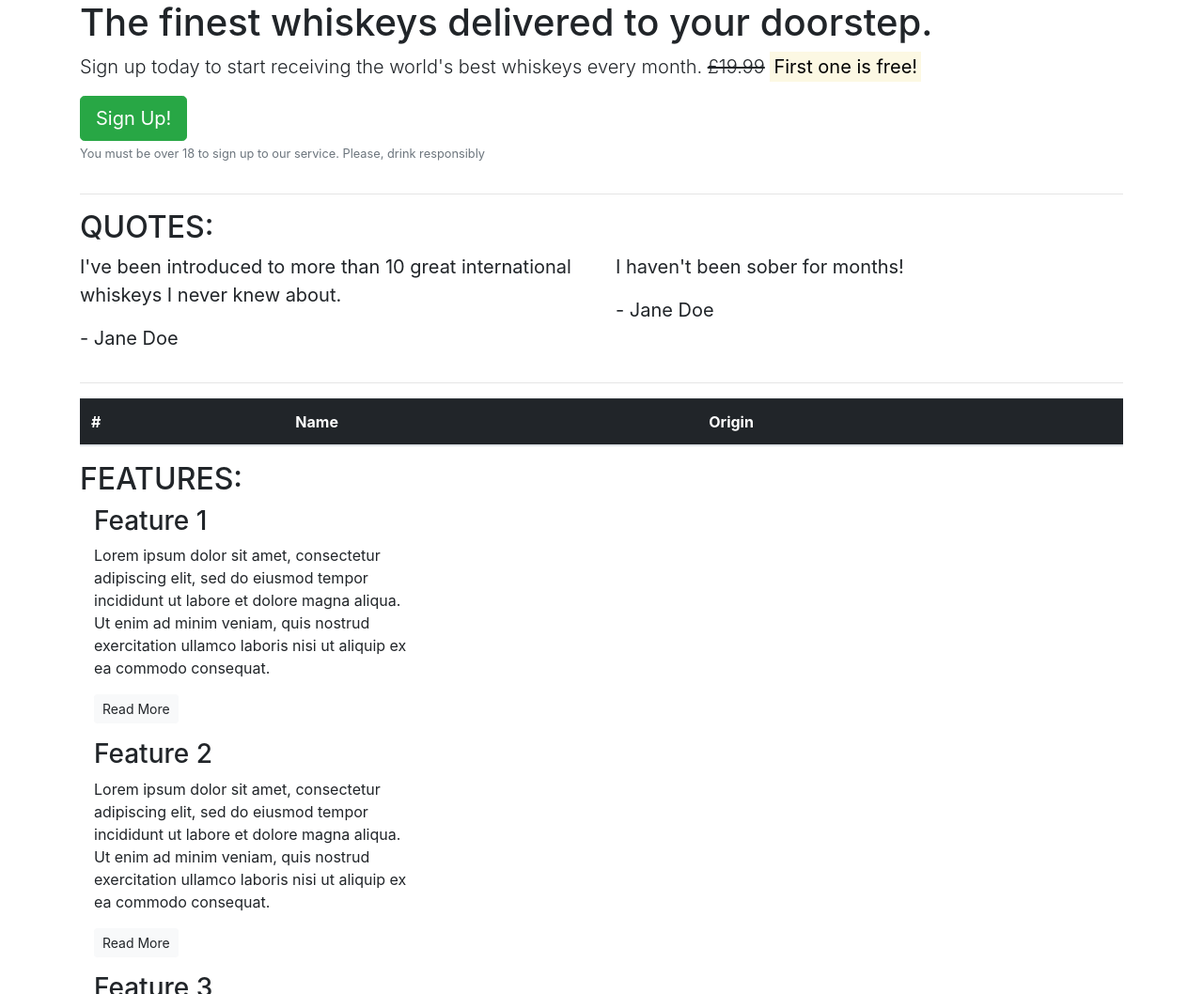
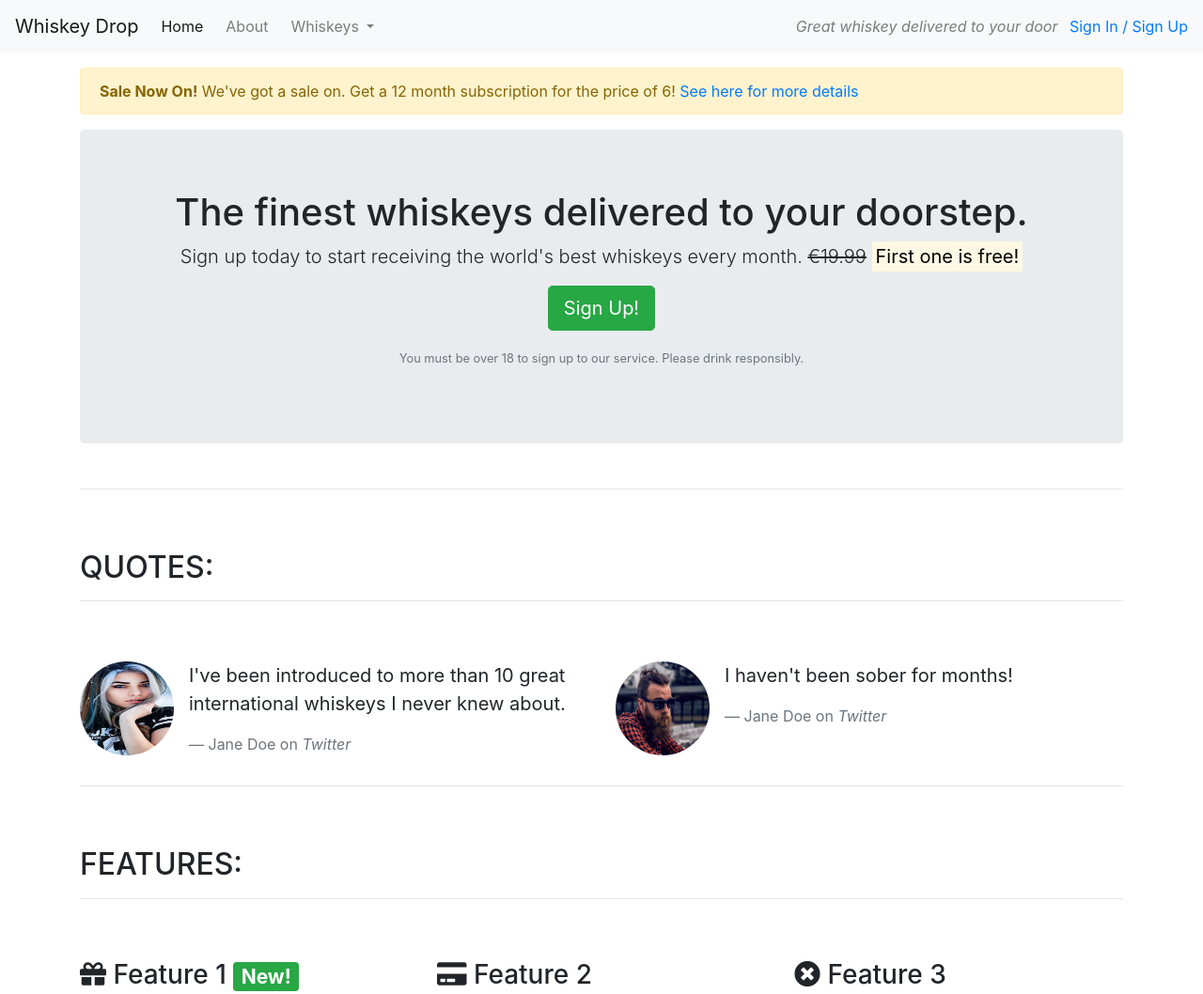
Before and after one commit to grant-britchford/BootStrap, a website: page index.html in a window 1280 px wide. Shown: the top 1058 px of the page at 94% size. Drawn offline with nearby package versions, Linux system fonts and the light colour scheme.

Commit message:
icons and images added

```diff
--- a/index.html
+++ b/index.html
@@ -1,95 +1,138 @@
 <!DOCTYPE html>
-<html lang="en">
+<html lang="en-us">
 
 <head>
-    <meta charset="UTF-8">
+    <meta charset="utf-8">
     <meta name="viewport" content="width=device-width, initial-scale=1.0">
-    <title>Whiskey Drop I taste a new whiskey every month!!!</title>
-    <!-- Bootstrap CSS -->
-    <link rel="stylesheet" href="https://cdn.jsdelivr.net/npm/bootstrap@4.1.3/dist/css/bootstrap.min.css"
-        integrity="sha384-MCw98/SFnGE8fJT3GXwEOngsV7Zt27NXFoaoApmYm81iuXoPkFOJwJ8ERdknLPMO" crossorigin="anonymous">
+    <title>Whiskey Drop | Taste a new whiskey every month</title>
+    <link rel="stylesheet" href="https://maxcdn.bootstrapcdn.com/bootstrap/4.1.3/css/bootstrap.min.css">
+    <link rel="stylesheet" href="https://use.fontawesome.com/releases/v5.6.1/css/all.css" integrity="sha384-gfdkjb5BdAXd+lj+gudLWI+BXq4IuLW5IT+brZEZsLFm++aCMlF1V92rMkPaX4PP" crossorigin="anonymous">
 </head>
 
 <body>
-    <article class="container">
+    <!--Nav-->
+    <nav class="navbar navbar-light navbar-expand-sm bg-light">
+        <a href="/" class="navbar-brand">
+                    Whiskey Drop</a>
+
+        <button class="navbar-toggler ml-auto" type="button" data-toggle="collapse" data-target="#navbarNavDropdown" aria-controls="navbarNavDropdown" aria-expanded="false" aria-label="Toggle navigation">
+        <span class="navbar-toggler-icon"></span></button>
+
+        <div class="collapse navbar-collapse" id="navbarNavDropdown">
+            <ul class="navbar-nav mr-auto">
+                <li class="active nav-item mr-2"><a class="nav-link" href="/">Home</a></li>
+                <li class="nav-item mr-2"><a class="nav-link" href="">About</a></li>
+                <li class="nav-item dropdown">
+                    <a class="nav-link dropdown-toggle" href="#" id="navbarDropdownMenuLink" role="button" data-toggle="dropdown" aria-haspopup="true" aria-expanded="false">
+          Whiskeys
+        </a>
+                    <div class="dropdown-menu" aria-labelledby="navbarDropdownMenuLink">
+                        <a class="dropdown-item" href="#">Irish</a>
+                        <a class="dropdown-item" href="#">Scotch</a>
+                        <a class="dropdown-item" href="#">Japanese</a>
+                        <a class="dropdown-item" href="#">American</a>
+                    </div>
+                </li>
+
+                <li class="nav-item mr-2 d-block d-sm-none"><a class="nav-link" href="">Sign In / Sign Up</a></li>
+            </ul>
+        </div>
+        <div class="d-none d-md-block">
+            <p class="navbar-text my-auto mr-2"><i>Great whiskey delivered to your door</i></p>
+            <a href="/login">Sign In / Sign Up</a>
+        </div>
+        <!--</div>-->
+    </nav>
+    <article class="container mt-3">
+        <div class="row d-none d-sm-block">
+            <div class="col-12">
+                <div class="alert alert-warning">
+                    <strong>Sale Now On!</strong> We've got a sale on. Get a 12 month subscription for the price of 6! <a href="">See here for more details</a>
+                </div>
+            </div>
+        </div>
         <!-- Callout -->
         <div class="row">
             <div class="col-12">
-                <section class="callout">
+                <section class="callout jumbotron text-center">
                     <h1>The finest whiskeys delivered to your doorstep.</h1>
                     <p class="lead">Sign up today to start receiving the world's best whiskeys every month.
-                        <s>£19.99</s> <strong><mark>First one is free!</mark></strong></p>
-                    <button class="btn btn-success btn-lg">Sign Up!</button>
-                    <p class="text-muted"><small>You must be over 18 to sign up to our service. Please, drink
-                            responsibly</small></p>
+                        <s class="d-none d-sm-inline">€19.99</s>
+                        <span class="d-inline d-sm-none"><br></span>
+                        <strong><mark>First one is free!</mark></strong></p>
+                    <p><button class="btn btn-lg btn-success">Sign Up!</button></p>
+                    <p class="text-muted"><small>You must be over 18 to sign up to our service. Please drink responsibly.</small></p>
                 </section>
             </div>
         </div>
         <!-- /.callout -->
         <hr>
-
         <!-- Quotes -->
         <section class="quotes">
             <div class="row">
-                <div class="col-12">
+                <div class="col-12 my-5">
                     <h2 class="text-uppercase">Quotes:</h2>
+                    <hr />
                 </div>
             </div>
             <div class="row">
                 <div class="col-12 col-md-6">
+                    <div class="media">
+                        <div class="d-none d-sm-block">
+                            <img src="assets/images/th.jpg" class="rounded-circle mr-3" height=100 width=100>
+                        </div>
+                        <div class="media-body">
                             <blockquote class="blockquote">
                                 <p>I've been introduced to more than 10 great international whiskeys I never knew about.</p>
-                        <p>- Jane Doe</p>
+                                <footer class="blockquote-footer">Jane Doe on <cite title="Twitter">Twitter</cite></footer>
                             </blockquote>
                         </div>
+                    </div>
+                </div>
                 <div class="col-12 col-md-6">
+                    <div class="media">
+                        <div class="d-none d-sm-block">
+                            <img src="assets/images/guy-image.png" class="rounded-circle mr-3" height=100 width=100>
+                        </div>
+                        <div class="media-body">
                             <blockquote class="blockquote">
                                 <p>I haven't been sober for months!</p>
-                        <p>- Jane Doe</p>
+                                <footer class="blockquote-footer">Jane Doe on <cite title="Twitter">Twitter</cite></footer>
                             </blockquote>
+                        </div>
+                    </div>
                 </div>
             </div>
         </section>
         <!-- /.quotes -->
         <hr>
-        <table class="table">
-            <thead class="table-dark">
-                <th scope="col">#</th>
-                <th scope="col">Name</th>
-                <th scope="col">Origin</th>
-            </thead>
-        </table>
         <!-- Features -->
+        <section class="features">
             <div class="row">
-            <div class="col-12">
-                <section class="features">
+                <div class="col-12 my-5">
                     <h2 class="text-uppercase">Features:</h2>
+                    <hr />
                 </div>
             </div>
+            <div class="row">
                 <div class="col-12 col-md-6 col-lg-4">
                     <div class="feature">
-                <h3>Feature 1</h3>
-                <p>Lorem ipsum dolor sit amet, consectetur adipiscing elit, sed do eiusmod tempor incididunt ut labore
-                    et dolore magna aliqua. Ut enim ad minim veniam, quis nostrud exercitation ullamco laboris nisi ut
-                    aliquip ex ea commodo consequat.</p>
+                        <h3><i class="fas fa-gift d-none d-sm-inline"></i> Feature 1 <span class="badge badge-success">New!</span></h3>
+                        <p>Lorem ipsum dolor sit amet, consectetur adipiscing elit, sed do eiusmod tempor incididunt ut labore et dolore magna aliqua. Ut enim ad minim veniam, quis nostrud exercitation ullamco laboris nisi ut aliquip ex ea commodo consequat.</p>
                         <p><a class="btn btn-sm btn-light" href="">Read More</a></p>
                     </div>
                 </div>
                 <div class="col-12 col-md-6 col-lg-4">
                     <div class="feature">
-                <h3>Feature 2</h3>
-                <p>Lorem ipsum dolor sit amet, consectetur adipiscing elit, sed do eiusmod tempor incididunt ut labore
-                    et dolore magna aliqua. Ut enim ad minim veniam, quis nostrud exercitation ullamco laboris nisi ut
-                    aliquip ex ea commodo consequat.</p>
+                        <h3><i class="fas fa-credit-card d-none d-sm-inline"></i> Feature 2</h3>
+                        <p>Lorem ipsum dolor sit amet, consectetur adipiscing elit, sed do eiusmod tempor incididunt ut labore et dolore magna aliqua. Ut enim ad minim veniam, quis nostrud exercitation ullamco laboris nisi ut aliquip ex ea commodo consequat.</p>
                         <p><a class="btn btn-sm btn-light" href="">Read More</a></p>
                     </div>
                 </div>
                 <div class="col-12 d-md-none d-lg-block col-lg-4">
                     <div class="feature">
-                <h3>Feature 3</h3>
-                <p>Lorem ipsum dolor sit amet, consectetur adipiscing elit, sed do eiusmod tempor incididunt ut labore
-                    et dolore magna aliqua. Ut enim ad minim veniam, quis nostrud exercitation ullamco laboris nisi ut
-                    aliquip ex ea commodo consequat.</p>
+                        <h3><i class="fas fa-times-circle d-none d-sm-inline"></i> Feature 3</h3>
+                        <p>Lorem ipsum dolor sit amet, consectetur adipiscing elit, sed do eiusmod tempor incididunt ut labore et dolore magna aliqua. Ut enim ad minim veniam, quis nostrud exercitation ullamco laboris nisi ut aliquip ex ea commodo consequat.</p>
                         <p><a class="btn btn-sm btn-light" href="">Read More</a></p>
                     </div>
                 </div>
@@ -97,6 +140,10 @@
         </section>
         <!-- /.features -->
     </article>
+
+    <script src="https://code.jquery.com/jquery-3.3.1.slim.min.js" integrity="sha384-q8i/X+965DzO0rT7abK41JStQIAqVgRVzpbzo5smXKp4YfRvH+8abtTE1Pi6jizo" crossorigin="anonymous"></script>
+    <script src="https://cdnjs.cloudflare.com/ajax/libs/popper.js/1.14.3/umd/popper.min.js" integrity="sha384-ZMP7rVo3mIykV+2+9J3UJ46jBk0WLaUAdn689aCwoqbBJiSnjAK/l8WvCWPIPm49" crossorigin="anonymous"></script>
+    <script src="https://stackpath.bootstrapcdn.com/bootstrap/4.1.3/js/bootstrap.min.js" integrity="sha384-ChfqqxuZUCnJSK3+MXmPNIyE6ZbWh2IMqE241rYiqJxyMiZ6OW/JmZQ5stwEULTy" crossorigin="anonymous"></script>
 </body>
 
 </html>
```
Also changed, not shown: assets/images/guy-image.png (added), assets/images/th.jpg (added), 1 other file. Lines whose indentation alone changed are shown as unchanged.
